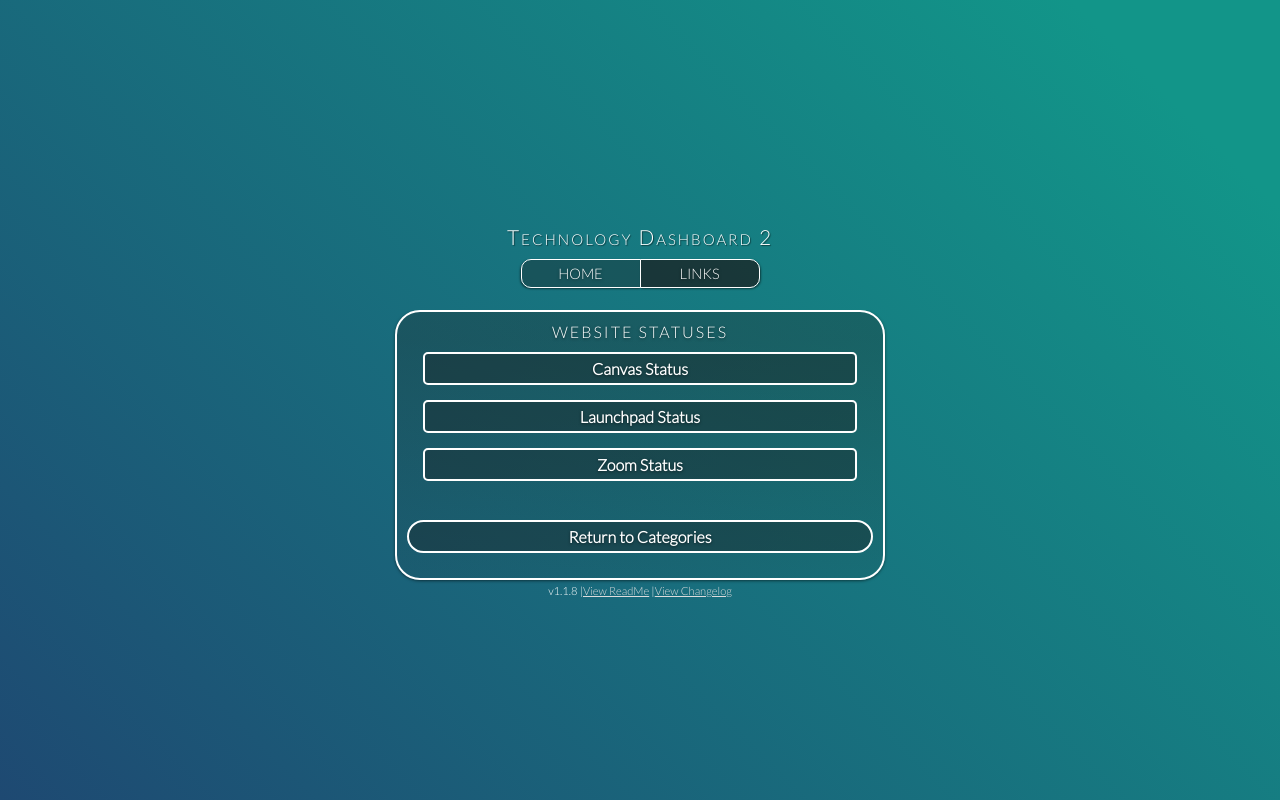
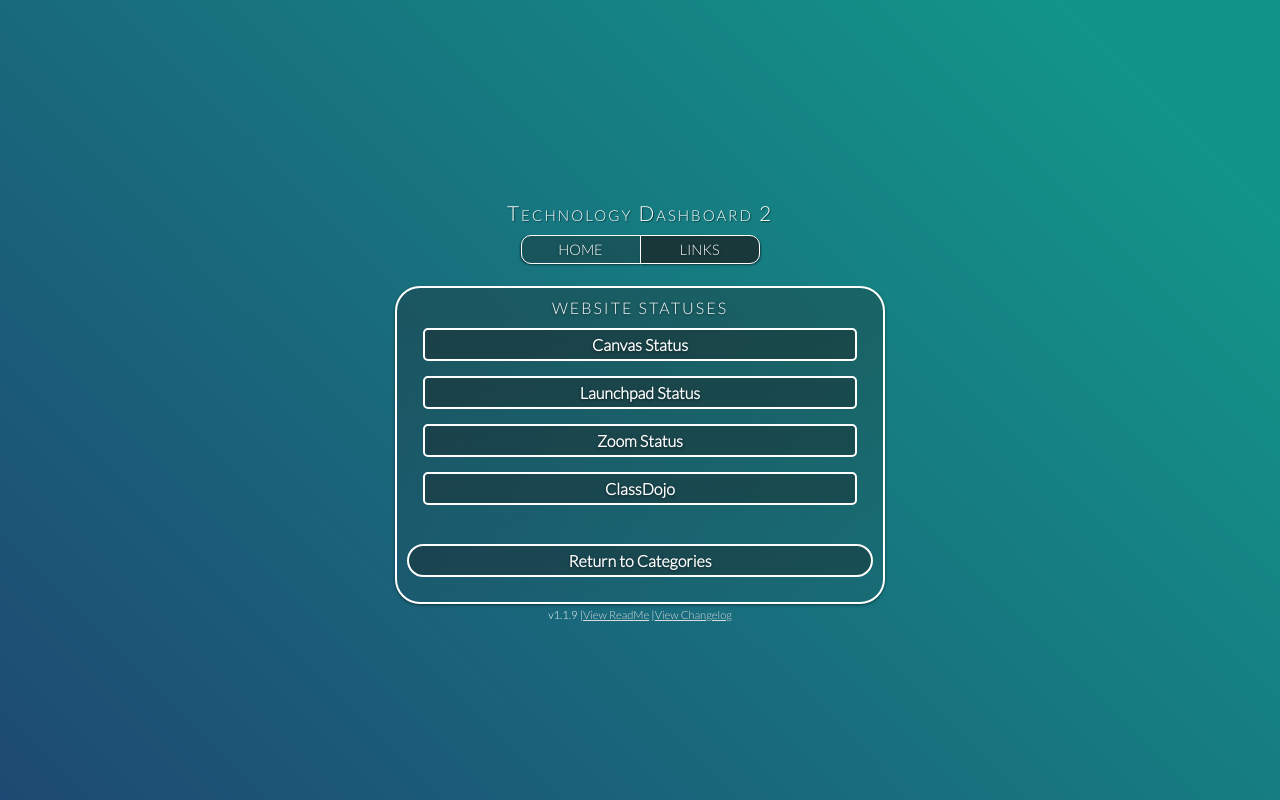
Before and after one commit to NoahButcher/tech-dashboard-mobile, a React (Create React App) app: page / in a window 1280 px wide. Both pictures are taken after a click on the element "Website Statuses". Built offline with nearby package versions, Linux system fonts and the light colour scheme.

Commit message:
Added link to ClassDojo's website status

```diff
--- a/package.json
+++ b/package.json
@@ -1,6 +1,6 @@
 {
   "name": "tech-dashboard-mobile",
-  "version": "1.1.7",
+  "version": "1.1.9",
   "private": true,
   "homepage": "https://noahbutcher.github.io/tech-dashboard-mobile/",
   "dependencies": {
--- a/src/App.js
+++ b/src/App.js
@@ -78,7 +78,7 @@ class App extends Component {
           {this.state.output}
 
           <div className="App-version">
-              v1.1.8 |
+              v1.1.9 |
               <a
               target="_blank"
               rel="noopener noreferrer"
--- a/src/components/Links.js
+++ b/src/components/Links.js
@@ -2,7 +2,7 @@ import React, { Component } from 'react';
 import LinksExtend from "./LinksExtend"
 
 
-
+// Displays link categories for selection.
 class Links extends Component {
     constructor(){
         super()
@@ -26,7 +26,6 @@ class Links extends Component {
                     </div>
                 </div>
             })
-        console.log("Extend worked! - "+category)
     }
     resetLinks (){
         this.setState({title: "Categories"})
--- a/src/components/LinksExtend.js
+++ b/src/components/LinksExtend.js
@@ -1,5 +1,6 @@
 import React from 'react';
 
+// Generates and displays links based on selected category.
 function LinksExtend(props){
     const category = props.extendCategory
     let output = ""
@@ -359,6 +360,13 @@ function LinksExtend(props){
                             href="https://status.zoom.us/">
                             Zoom Status
                         </a>
+                        <br/>
+                        <a className="Links-choice"
+                            target="_blank"
+                            rel="noopener noreferrer"
+                            href="https://status.classdojo.com/">
+                            ClassDojo
+                        </a>
                     </div >
                 )
             break;
```
Also changed, not shown: 2 other files (tests, documents, lock files or other folders).
